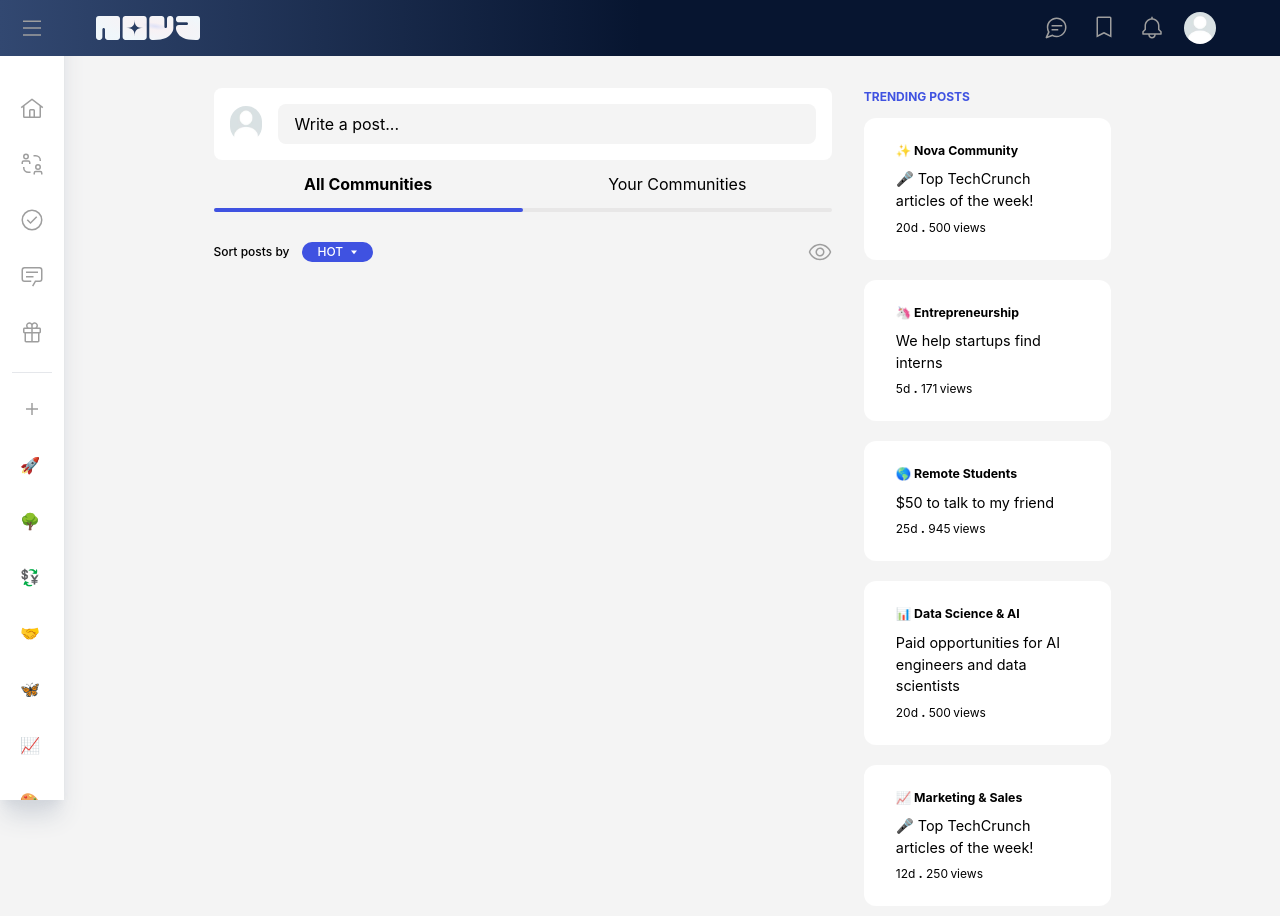
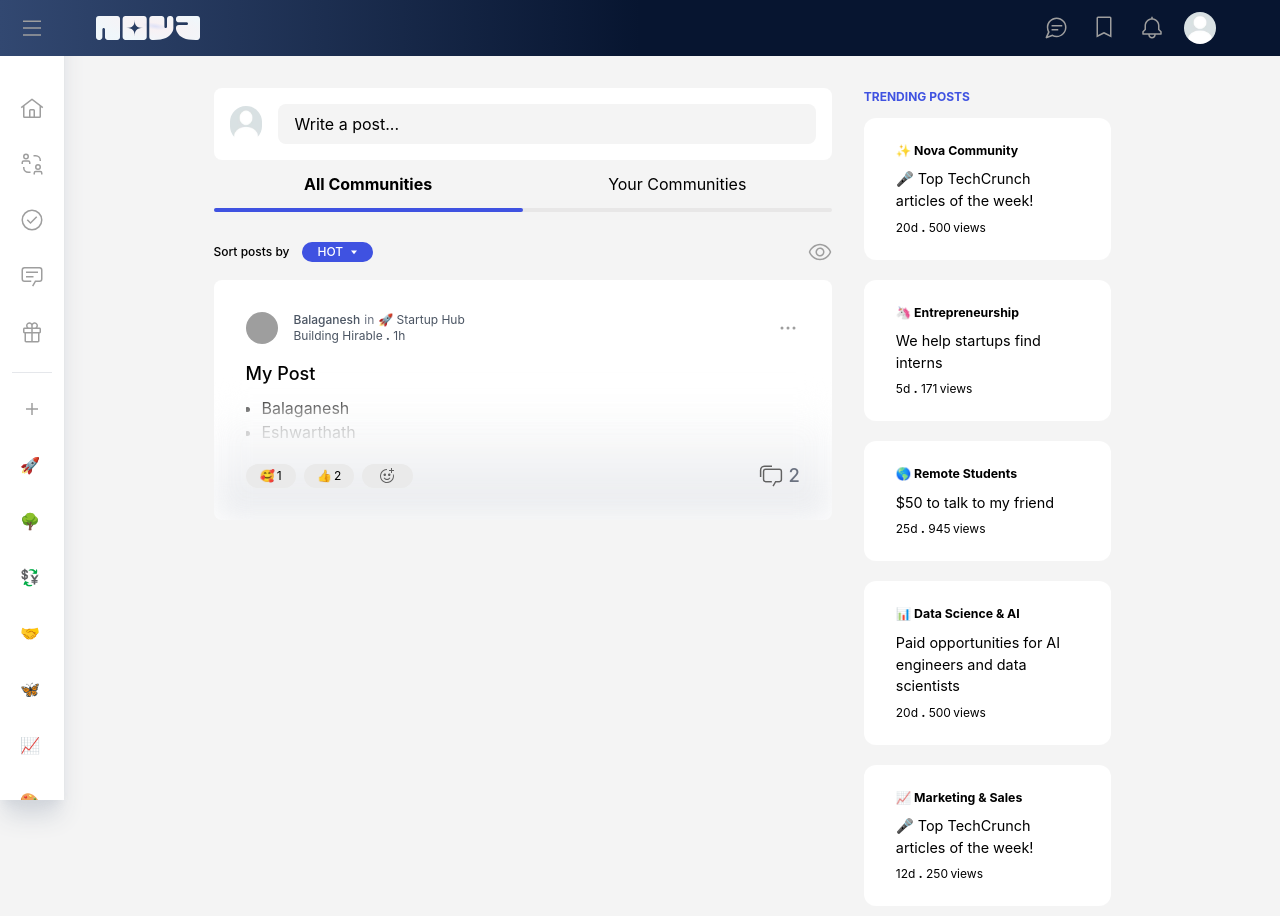
Before and after one commit to Balaganesh003/nova, a Next.js app: page / in a window 1280 px wide. Shown: the top 916 px of the page. Built offline with nearby package versions, Linux system fonts and the light colour scheme; grey boxes are pictures that could not be loaded.

Commit message:
created the post card

```diff
--- a/components/CreatePost.jsx
+++ b/components/CreatePost.jsx
@@ -5,8 +5,15 @@ import Image from 'next/image';
 import CrossLogo from '../assets/svgexport-13.svg';
 import ProfilePhoto from '../assets/profile-photo.jpg';
 import DownArrow from '../assets/svgexport-21.svg';
+
 const CreatePost = ({ closeCreatePost }) => {
   const [checked, setChecked] = useState(false);
+  const [title, setTitle] = useState('');
+  const [author, setAuthor] = useState({
+    name: 'Balaganesh',
+    imgUrl: ProfilePhoto,
+  });
+  const [community, setCommunity] = useState('All Communities');
   const [description, setDescription] = useState('');
 
   const handelPost = () => {
@@ -16,7 +23,7 @@ const CreatePost = ({ closeCreatePost }) => {
 
   return (
     <div className="w-full h-full ">
-      <div className="bg-black bg-opacity-50 w-screen h-screen fixed top-0 left-0 z-[40]"></div>
+      <div className="bg-black bg-opacity-50 w-screen h-screen fixed top-0 left-0 z-[100]"></div>
 
       <div className=" w-[95%] xw:w-[32rem]  lg:w-[44.25rem] min-h-[33.75rem] bg-white shadow-black/10 absolute top-1/2 left-1/2 transform -translate-x-1/2 -translate-y-1/2 rounded-lg shadow-xl z-[100] p-8 flex flex-col space-y-[1.2rem] ">
         <div
@@ -51,6 +58,8 @@ const CreatePost = ({ closeCreatePost }) => {
             />
           </div>
         </div>
+        {/* Emoji */}
+
         {/* Title */}
         <div className="pb-1">
           <input
--- a/components/Feed.jsx
+++ b/components/Feed.jsx
@@ -4,11 +4,17 @@ import ProfilePhoto from '../assets/profile-photo.jpg';
 import { useState } from 'react';
 import EyeLogo from '../assets/svgexport-15.svg';
 import DownArrow from '../assets/svgexport-14.svg';
-import Tiptap from '../components/Tiptap.jsx';
 import parser from 'html-react-parser';
+import { useSelector } from 'react-redux';
+import MoreLogo from '../assets/svgexport-16.svg';
+import EmojiLogo from '../assets/svgexport-17.svg';
+import CommentLogo from '../assets/svgexport-18.svg';
+import PostCard from './PostCard';
 
 const Feed = ({ openCreatePost }) => {
   const [selectedCommunity, setSelectedCommunity] = useState('All Communities');
+
+  const { posts } = useSelector((state) => state.posts);
 
   const [communityDropDown, setCommunityDropDown] = useState(false);
   const [hidePost, setHidePost] = useState(false);
@@ -18,7 +24,7 @@ const Feed = ({ openCreatePost }) => {
   return (
     <div>
       {/* Input Box */}
-      <div className="w-[100%] h-full flex p-4 space-x-4 items-center bg-white rounded-lg">
+      <div className="w-[100%] h-full flex p-4 space-x-4 items-center bg-white md:rounded-lg">
         <div>
           <Image
             src={ProfilePhoto}
@@ -72,7 +78,7 @@ const Feed = ({ openCreatePost }) => {
             </div>
             {/* DropDown */}
             {communityDropDown && (
-              <div className="absolute top-6 left-0 w-[10.5rem] py-2 bg-white rounded-lg shadow-lg">
+              <div className="absolute z-[100] top-6 left-0 w-[10.5rem] py-2 bg-white rounded-lg shadow-lg">
                 <p
                   onClick={() => [
                     setSelectedCommunity('All Communities'),
@@ -104,7 +110,7 @@ const Feed = ({ openCreatePost }) => {
               </div>
               {/* DropDown */}
               {sortDropDown && (
-                <div className="absolute top-6 left-0 w-[8rem] py-2 bg-white rounded-lg shadow-lg">
+                <div className="absolute top-6 z-[100] left-0 w-[8rem] py-2 bg-white rounded-lg shadow-lg">
                   <p
                     onClick={() => [
                       setSelectedSort('Hot'),
@@ -135,7 +141,13 @@ const Feed = ({ openCreatePost }) => {
         </div>
       </div>
       {/* Posts */}
-      {/* <div>{parser(description)}</div> */}
+
+      <div>
+        {posts.length > 0 &&
+          posts.map((post) => (
+            <PostCard key={post.id} post={post} hidePost={hidePost} />
+          ))}
+      </div>
     </div>
   );
 };
--- a/components/PostCard.jsx
+++ b/components/PostCard.jsx
@@ -0,0 +1,88 @@
+import React from 'react';
+import Image from 'next/image';
+import MoreLogo from '../assets/svgexport-16.svg';
+import EmojiLogo from '../assets/svgexport-17.svg';
+import CommentLogo from '../assets/svgexport-18.svg';
+import parser from 'html-react-parser';
+
+const PostCard = ({ post, hidePost }) => {
+  return (
+    <div
+      key={post.id}
+      className=" max-h-[445px] overflow-hidden relative md:rounded-lg  w-full cursor-pointer mb-10 bg-white ">
+      <div className={` p-8  ${hidePost && 'hidden'} `}>
+        <div className="flex items-center justify-between  pb-4">
+          <div className="flex items-center gap-4 ">
+            <Image
+              src={post?.author?.imgUrl}
+              width={30}
+              height={30}
+              alt="ProfilePhoto"
+              className="w-8 h-8 rounded-full"
+            />
+            <div className="flex flex-col">
+              <div className="flex gap-1">
+                <p className="text-xs font-medium text-gray-600 hover:underline underline-gray-600">
+                  {post?.author?.name}
+                </p>
+                <span className="text-xs text-gray-500">in</span>
+                <p className="text-xs text-gray-600 hover:underline underline-gray-600">
+                  {post?.community}
+                </p>
+              </div>
+              <div className="flex gap-1">
+                <div className="flex text-xs space-x-[0.2rem] ">
+                  <p className="flex text-gray-600">Building Hirable</p>
+                  <div className="font-extrabold text-gray-600">.</div>
+                  <p className="flex text-gray-600">
+                    <span>1</span> <span>h</span>
+                  </p>
+                </div>
+              </div>
+            </div>
+          </div>
+          <div>
+            <Image
+              src={MoreLogo}
+              alt="PostImage"
+              className="w-full  rotate-90"
+            />
+          </div>
+        </div>
+        {/* Heading */}
+        <h1 className="font-medium text-lg pb-2">{post?.title}</h1>
+        {/* Description */}
+        <div className="w-full max-h-[250px] mb-[40px] pb-1 overflow-hidden">
+          {parser(post?.description)}
+        </div>
+      </div>
+      <div className="w-full h-[7rem] absolute bg-gradient-to-b from-[#fefefe] to-gray-200 blur-lg opacity-90 md:rounded-b-lg  bottom-0"></div>
+      <div className="hover:bg-primary/10 md:rounded-lg h-full w-full absolute inset-0"></div>
+      <div className="w-full h-14 pb-8 md:rounded-b-lg z-[99] absolute bottom-0 flex justify-between items-center px-8">
+        <div className="flex gap-2">
+          {post.reactions.map((reaction) => (
+            <div
+              key={reaction.id}
+              className="bg-[#eaeaea] w-[3.15rem] py-1 items-center justify-center flex gap-[2px]  rounded-full">
+              <span className="text-xs">{reaction?.type}</span>
+              <span className="text-xs">{reaction?.count}</span>
+            </div>
+          ))}
+
+          <div className="bg-[#eaeaea] w-[3.15rem] flex items-center justify-center py-1 rounded-full">
+            <Image src={EmojiLogo} alt="CommentLogo" className="w-4 h-4" />
+          </div>
+        </div>
+
+        <div className="flex gap-[5px] items-center">
+          <Image src={CommentLogo} alt="CommentLogo" className="" />
+          <span className="text-gray-500 font-medium text-[1.15rem]">
+            {post?.comments?.length}
+          </span>
+        </div>
+      </div>
+    </div>
+  );
+};
+
+export default PostCard;
--- a/components/TrendingPostCard.jsx
+++ b/components/TrendingPostCard.jsx
@@ -2,7 +2,7 @@ import React from 'react';
 
 const TrendingPostCard = ({ title, category, views, days }) => {
   return (
-    <div className="px-8 py-[1.5rem]  bg-white hover:bg-violet-100/50 cursor-pointer rounded-xl flex flex-col space-y-2">
+    <div className="px-8 py-[1.5rem]  bg-white hover:bg-primary/[8%] cursor-pointer rounded-xl flex flex-col space-y-2">
       <p className="text-[0.77rem] font-bold">{category}</p>
       <p className="text-[0.9rem] ">{title}</p>
       <div className="flex text-xs space-x-[0.2rem] ">
--- a/next.config.js
+++ b/next.config.js
@@ -2,6 +2,9 @@
 const nextConfig = {
   reactStrictMode: true,
   swcMinify: true,
-}
+  images: {
+    domains: ['xsgames.co'],
+  },
+};
 
-module.exports = nextConfig
+module.exports = nextConfig;
--- a/package.json
+++ b/package.json
@@ -9,6 +9,7 @@
     "lint": "next lint"
   },
   "dependencies": {
+    "@reduxjs/toolkit": "^1.9.5",
     "@tailwindcss/forms": "^0.5.3",
     "@tiptap/extension-color": "^2.0.3",
     "@tiptap/extension-hard-break": "^2.0.3",
@@ -20,13 +21,17 @@
     "@tiptap/pm": "^2.0.3",
     "@tiptap/react": "^2.0.3",
     "@tiptap/starter-kit": "^2.0.3",
+    "emoji-picker-react": "^4.4.9",
     "html-react-parser": "^4.0.0",
     "next": "13.4.4",
     "react": "18.2.0",
     "react-dom": "18.2.0",
     "react-icons": "^4.9.0",
+    "react-redux": "^8.0.7",
+    "redux": "^4.2.1",
     "sass": "^1.62.1",
     "tailwind-scrollbar-hide": "^1.1.7",
+    "tippy.js": "^6.3.7",
     "tiptap-extensions": "^1.35.2"
   },
   "devDependencies": {
--- a/pages/_app.js
+++ b/pages/_app.js
@@ -1,8 +1,14 @@
 import '../styles/globals.css';
 import '../styles/styles.scss';
+import { Provider } from 'react-redux';
+import store from '../store';
 
 function MyApp({ Component, pageProps }) {
-  return <Component {...pageProps} />;
+  return (
+    <Provider store={store}>
+      <Component {...pageProps} />
+    </Provider>
+  );
 }
 
 export default MyApp;
--- a/pages/index.js
+++ b/pages/index.js
@@ -26,7 +26,7 @@ export default function Home() {
         <link rel="icon" href="/favicon.ico" />
       </Head>
 
-      <main className={`   bg-[#f4f4f4] overflow-x-hidden `}>
+      <main className={` min-h-[100vh]  bg-[#f4f4f4] overflow-x-hidden `}>
         <NavBar sidebarOpen={sidebarOpen} setSidebarOpen={setSidebarOpen} />
         <SideBar sidebarOpen={sidebarOpen} setSidebarOpen={setSidebarOpen} />
         <div className=" mx-auto lg:flex lg:ml-16 justify-center xs:w-full md:max-w-[34rem] lg:max-w-[100%]  lg:mr-5 lg:mt-[5.5rem] mt-[3.5rem] md:mt-[4rem]">
--- /dev/null
+++ b/store/index.js
@@ -0,0 +1,10 @@
+import { configureStore } from '@reduxjs/toolkit';
+import postsSlice from './posts-slice';
+
+const store = configureStore({
+  reducer: {
+    posts: postsSlice.reducer,
+  },
+});
+
+export default store;
--- /dev/null
+++ b/store/posts-slice.js
@@ -0,0 +1,44 @@
+import { createSlice } from '@reduxjs/toolkit';
+
+const initialPostsState = {
+  posts: [
+    {
+      id: 'p1',
+      title: 'My Post',
+      author: {
+        name: 'Balaganesh',
+        imgUrl: 'https://xsgames.co/randomusers/avatar.php?g=pixel',
+      },
+      community: '🚀 Startup Hub',
+      description:
+        '<ul><li><p>Balaganesh</p></li><li><p>Eshwarthath </p></li></ul>',
+      reactions: [
+        {
+          id: 'r1',
+          type: '🥰',
+          count: 1,
+        },
+        {
+          id: 'r2',
+          type: '👍',
+          count: 2,
+        },
+      ],
+      comments: ['Thanks for sharing this!', 'this is awesome!'],
+    },
+  ],
+};
+
+const postsSlice = createSlice({
+  name: 'posts',
+  initialState: initialPostsState,
+  reducers: {
+    addPost(state, action) {
+      state.projects.push(action.payload);
+    },
+  },
+});
+
+export const postsActions = postsSlice.actions;
+
+export default postsSlice;
```
Also changed, not shown: components/EmojiPacket.jsx (added, +33 -0 lines), components/Tiptap.jsx (+5 -3 lines), 1 other file (tests, documents, lock files or other folders).
